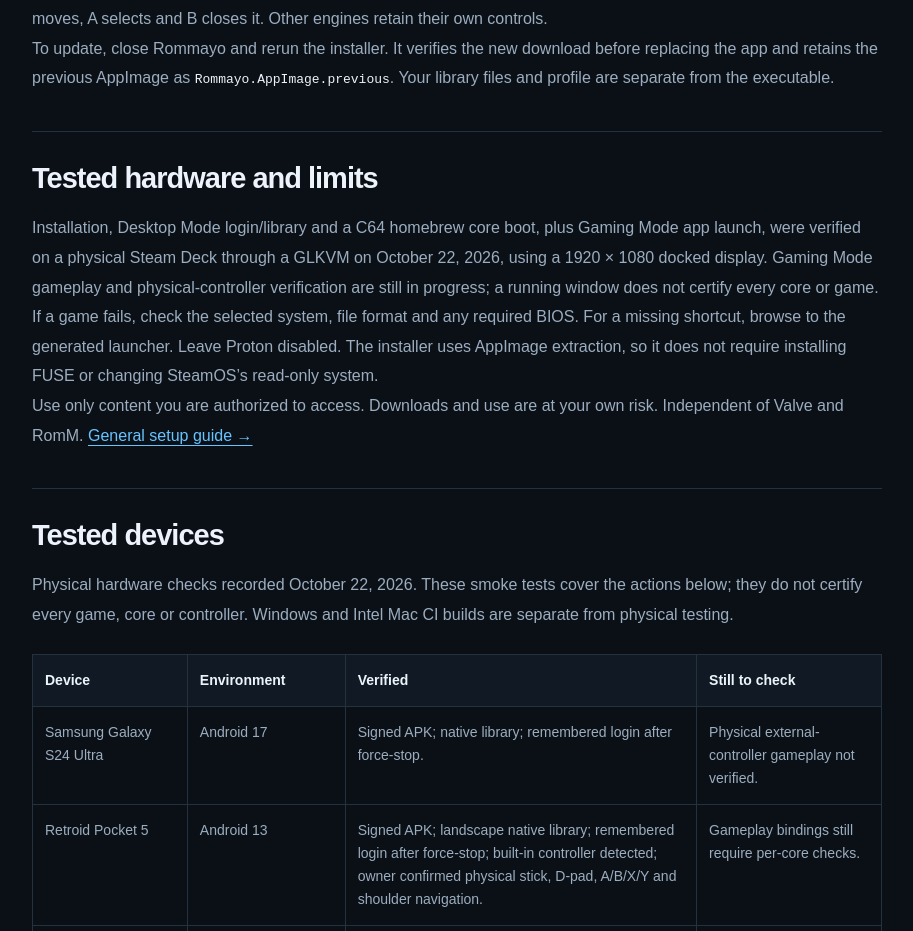
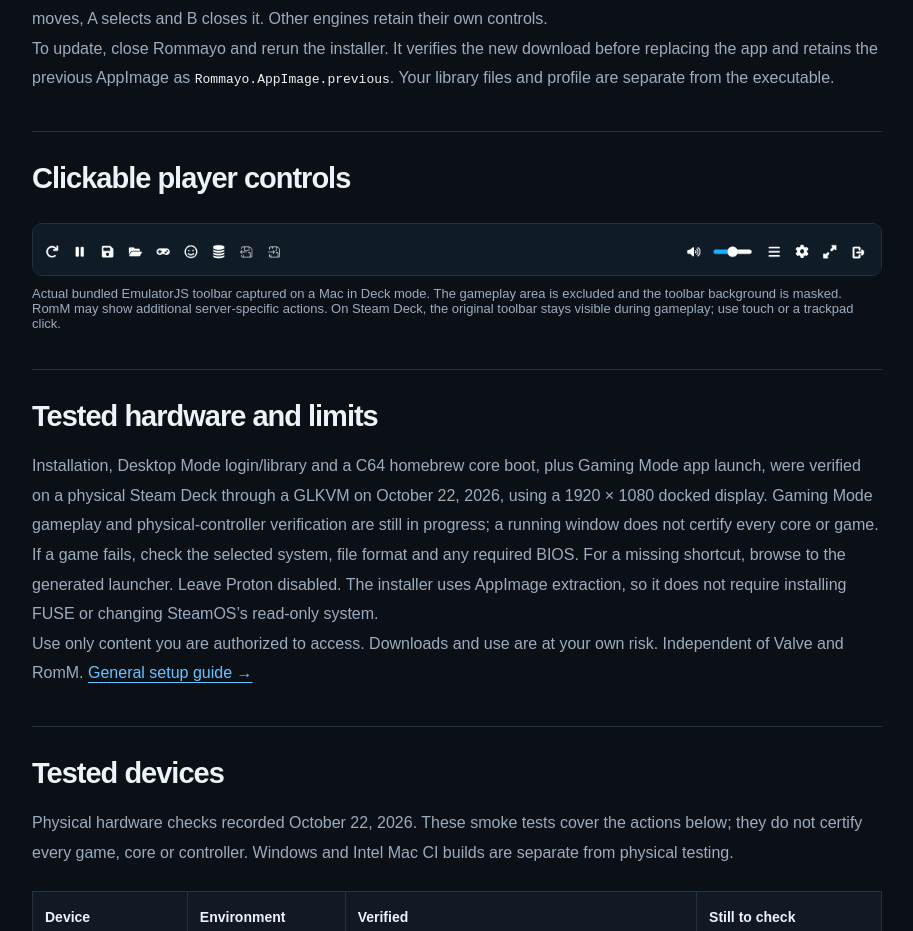
Before and after one commit to securelyprogramming/rommayo.quentinmayo.com, a Next.js app: page /steam-deck in a window 1280 px wide. Shown: the part 6228-7159 px from the top of the page, without its empty margins (183-1096 px from the left). Built offline with nearby package versions, Linux system fonts and the light colour scheme.

Commit message:
Illustrate the original clickable player toolbar

```diff
--- a/app/steam-deck/page.tsx
+++ b/app/steam-deck/page.tsx
@@ -15,5 +15,6 @@
 <section className="guide-section"><h2>3. Open your first game</h2><ol><li>Enter your RomM server URL or IP, username and password. Use the same address you open in a browser. For an HTTP LAN address, acknowledge the unencrypted connection notice.</li><li>Choose Remember login to reopen your last server automatically next time using its existing cookie. Your password is never saved; an expired session asks you to sign in again. Browse or search your library, open a game and choose Play. Select your core, save or state before starting.</li><li>Use Log out to end this device’s session without removing local game saves. Save or export before leaving a running game.</li></ol><p>Desktop Mode and Gaming Mode use the same app profile. There is no need to set up another copy of the app for each mode.</p></section>
 <section className="guide-section"><h2>4. Configure Deck controls</h2><p>Open the Steam shortcut’s controller settings and choose a gamepad layout. Keep the left stick, D-pad and face buttons as gamepad inputs for gameplay. For the setup form and file picker, set the right trackpad to As Mouse and its click to Left Mouse Click; a mouse-click trigger is useful too.</p><p>Use STEAM + X for the on-screen keyboard. In the running game, open EmulatorJS → Control Settings and map the detected controller. Menu navigation and gameplay mapping are separate; a template alone does not certify every core’s bindings.</p><p>USB or Bluetooth keyboards and mice also work for setup. Close the on-screen keyboard with B / STEAM + X if it duplicates a connected keyboard. On plain HTTP RomM servers, gamepad APIs may be restricted: use trusted HTTPS or map Steam Input to the player’s keyboard controls. A KVM provides keyboard/mouse testing; it cannot substitute for testing the physical Deck buttons.</p></section>
 <section className="guide-section"><h2>5. Save, exit and update</h2><p>Save or export your progress inside the player before leaving. Keep an exported backup before deleting app data or moving devices. Use the bottom Quit app button and confirm, or press STEAM → Exit game and confirm. Quitting does not save automatically or log you out. The original EmulatorJS toolbar stays visible and clickable during Deck gameplay, above the separate app bar. Game controls also offers labeled shortcuts; F10 or L3 + R3 opens that menu, D-pad moves, A selects and B closes it. Other engines retain their own controls.</p><p>To update, close Rommayo and rerun the installer. It verifies the new download before replacing the app and retains the previous AppImage as <code>Rommayo.AppImage.previous</code>. Your library files and profile are separate from the executable.</p></section>
+<section className="guide-section"><h2>Clickable player controls</h2><figure><img src="/screenshots/player-toolbar.png" alt="EmulatorJS toolbar with pause, save, load, controls, volume, settings, fullscreen and exit actions" width="2320" height="138" loading="lazy"/><figcaption>Actual bundled EmulatorJS toolbar captured on a Mac in Deck mode. The gameplay area is excluded and the toolbar background is masked. RomM may show additional server-specific actions. On Steam Deck, the original toolbar stays visible during gameplay; use touch or a trackpad click.</figcaption></figure></section>
 <section className="guide-section"><h2>Tested hardware and limits</h2><p>Installation, Desktop Mode login/library and a C64 homebrew core boot, plus Gaming Mode app launch, were verified on a physical Steam Deck through a GLKVM on October 22, 2026, using a 1920 × 1080 docked display. Gaming Mode gameplay and physical-controller verification are still in progress; a running window does not certify every core or game.</p><p>If a game fails, check the selected system, file format and any required BIOS. For a missing shortcut, browse to the generated launcher. Leave Proton disabled. The installer uses AppImage extraction, so it does not require installing FUSE or changing SteamOS’s read-only system.</p><p>Use only content you are authorized to access. Downloads and use are at your own risk. Independent of Valve and RomM. <a href="/getting-started">General setup guide →</a></p></section>
 <TestedDevices/></GuideLayout>}
```
Also changed, not shown: public/screenshots/player-toolbar.png (added).
